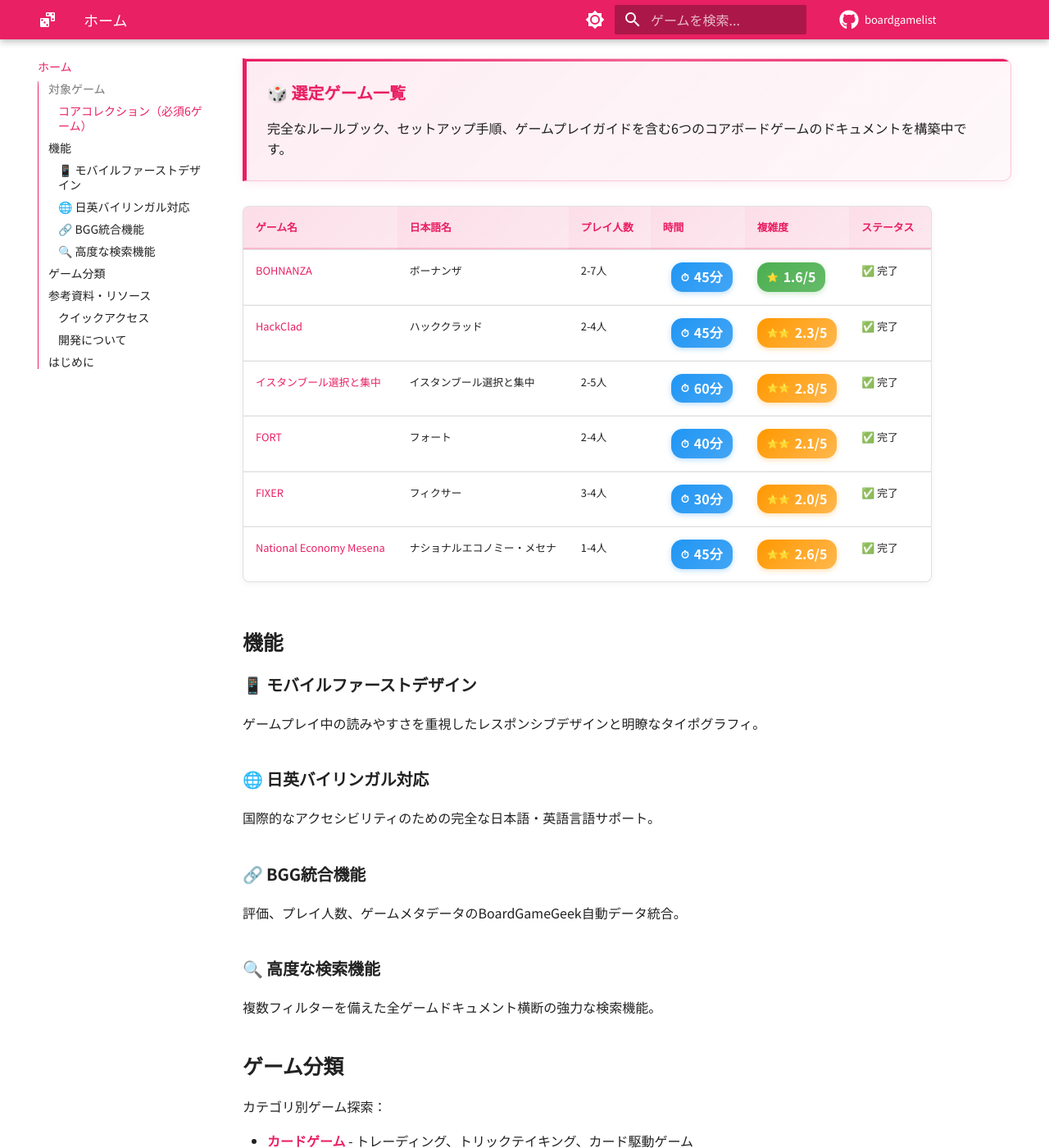
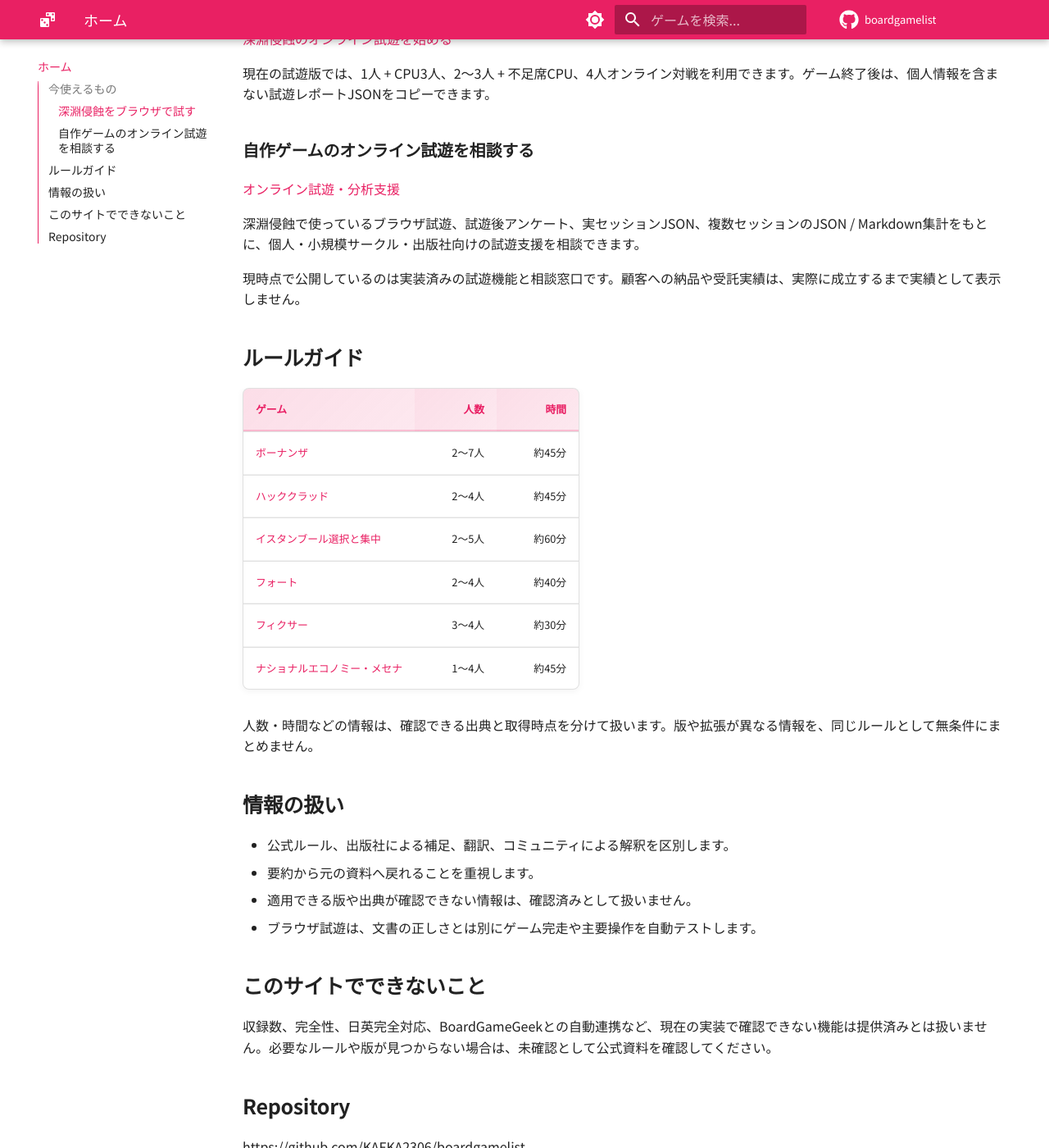
Before and after one commit to KAFKA2306/boardgamelist, an MkDocs documentation site: the page built from docs/index.md, in a window 1280 px wide and 1400 px high, scrolled down 383 px. Shown: the whole window at 82% size. Built offline with MkDocs 1.6.1 and Material for MkDocs 9.7.7, drawn with Linux system fonts in a browser that asks for light colours; comment, search, counter and statistics services are not loaded; the version menu is left out; some of the changed text lies outside the part shown.

Commit message:
公開トップを実装済みの試遊・ルール導線へ合わせる (#29)
未実装機能の古い自己宣言を削除し、深淵侵蝕の試遊、試遊支援、公開済みルールガイドへトップページから直接到達できるようにする。

```diff
--- a/docs/index.md
+++ b/docs/index.md
@@ -1,87 +1,47 @@
-# BoardGameList - ボードゲーム完全ガイド
+# BoardGameList
 
-ボードゲームのルールブック・攻略法の完全ドキュメントシステムへようこそ。このプロジェクトは、美しいアーキテクチャとマルチユーザーサポートを重視した、詳細でアクセシブルなボードゲームドキュメントを提供します。
+版・拡張・言語の違いを消さず、出典を確認しながらボードゲームのルールを調べるための非公式ガイドです。
 
-## 対象ゲーム
+## 今使えるもの
 
-### コアコレクション（必須6ゲーム）
+### 深淵侵蝕をブラウザで試す
 
-<div class="game-info-container">
-<div class="game-title-header">🎲 選定ゲーム一覧</div>
-完全なルールブック、セットアップ手順、ゲームプレイガイドを含む6つのコアボードゲームのドキュメントを構築中です。
-</div>
+[深淵侵蝕のオンライン試遊を始める](play/deep-abyss/)
 
-| ゲーム名 | 日本語名 | プレイ人数 | 時間 | 複雑度 | ステータス |
-|----------|----------|------------|------|--------|-----------|
-| [BOHNANZA](games/bohnanza.md) | ボーナンザ | 2-7人 | <span class="playtime-estimate">45分</span> | <span class="difficulty-beginner">1.6/5</span> | ✅ 完了 |
-| [HackClad](games/hackclad.md) | ハッククラッド | 2-4人 | <span class="playtime-estimate">45分</span> | <span class="difficulty-intermediate">2.3/5</span> | ✅ 完了 |
-| [イスタンブール選択と集中](games/istanbul-choose-write.md) | イスタンブール選択と集中 | 2-5人 | <span class="playtime-estimate">60分</span> | <span class="difficulty-intermediate">2.8/5</span> | ✅ 完了 |
-| [FORT](games/fort.md) | フォート | 2-4人 | <span class="playtime-estimate">40分</span> | <span class="difficulty-intermediate">2.1/5</span> | ✅ 完了 |
-| [FIXER](games/fixer.md) | フィクサー | 3-4人 | <span class="playtime-estimate">30分</span> | <span class="difficulty-intermediate">2.0/5</span> | ✅ 完了 |
-| [National Economy Mesena](games/national-economy-mesena.md) | ナショナルエコノミー・メセナ | 1-4人 | <span class="playtime-estimate">45分</span> | <span class="difficulty-intermediate">2.6/5</span> | ✅ 完了 |
+現在の試遊版では、1人 + CPU3人、2〜3人 + 不足席CPU、4人オンライン対戦を利用できます。ゲーム終了後は、個人情報を含まない試遊レポートJSONをコピーできます。
 
-## 機能
+### 自作ゲームのオンライン試遊を相談する
 
-### 📱 モバイルファーストデザイン
-ゲームプレイ中の読みやすさを重視したレスポンシブデザインと明瞭なタイポグラフィ。
+[オンライン試遊・分析支援](services/playtest-package.md)
 
-### 🌐 日英バイリンガル対応
-国際的なアクセシビリティのための完全な日本語・英語言語サポート。
+深淵侵蝕で使っているブラウザ試遊、試遊後アンケート、実セッションJSON、複数セッションのJSON / Markdown集計をもとに、個人・小規模サークル・出版社向けの試遊支援を相談できます。
 
-### 🔗 BGG統合機能
-評価、プレイ人数、ゲームメタデータのBoardGameGeek自動データ統合。
+現時点で公開しているのは実装済みの試遊機能と相談窓口です。顧客への納品や受託実績は、実際に成立するまで実績として表示しません。
 
-### 🔍 高度な検索機能
-複数フィルターを備えた全ゲームドキュメント横断の強力な検索機能。
+## ルールガイド
 
-## ゲーム分類
+| ゲーム | 人数 | 時間 |
+| --- | ---: | ---: |
+| [ボーナンザ](games/bohnanza.md) | 2〜7人 | 約45分 |
+| [ハッククラッド](games/hackclad.md) | 2〜4人 | 約45分 |
+| [イスタンブール選択と集中](games/istanbul-choose-write.md) | 2〜5人 | 約60分 |
+| [フォート](games/fort.md) | 2〜4人 | 約40分 |
+| [フィクサー](games/fixer.md) | 3〜4人 | 約30分 |
+| [ナショナルエコノミー・メセナ](games/national-economy-mesena.md) | 1〜4人 | 約45分 |
 
-カテゴリ別ゲーム探索：
+人数・時間などの情報は、確認できる出典と取得時点を分けて扱います。版や拡張が異なる情報を、同じルールとして無条件にまとめません。
 
-- **[カードゲーム](categories/card-games.md)** - トレーディング、トリックテイキング、カード駆動ゲーム
-- **[デッキビルディング](categories/deck-building.md)** - デッキ構築メカニクスを特徴とするゲーム
-- **[戦略ゲーム](categories/strategy.md)** - 深い戦略・戦術的ゲームプレイ
-- **[ファミリーゲーム](categories/family.md)** - 全年齢アクセシブルゲーム
+## 情報の扱い
 
-<div class="progress-checklist">
-<h4>🎯 学習進捗チェックリスト</h4>
+- 公式ルール、出版社による補足、翻訳、コミュニティによる解釈を区別します。
+- 要約から元の資料へ戻れることを重視します。
+- 適用できる版や出典が確認できない情報は、確認済みとして扱いません。
+- ブラウザ試遊は、文書の正しさとは別にゲーム完走や主要操作を自動テストします。
 
-- [ ] 基本的なゲーム用語を理解した
-- [ ] カードゲームのメカニクスを把握した
-- [ ] デッキビルディングの概念を学んだ
-- [ ] 戦略ゲームの考え方を身につけた
-- [ ] BGG評価システムを理解した
-- [ ] モバイルでのアクセス方法を確認した
-</div>
+## このサイトでできないこと
 
-## 参考資料・リソース
+収録数、完全性、日英完全対応、BoardGameGeekとの自動連携など、現在の実装で確認できない機能は提供済みとは扱いません。必要なルールや版が見つからない場合は、未確認として公式資料を確認してください。
 
-### クイックアクセス
+## Repository
 
-- **[ゲーム用語集](resources/glossary.md)** - 一般的な用語とメカニクスの説明
-- **[BGG統合機能](resources/bgg-integration.md)** - BoardGameGeekデータと評価
-- **[クイックリファレンス](resources/quick-reference.md)** - 一目でわかるゲーム要約
-
-### 開発について
-
-このプロジェクトは美しいアーキテクチャ原則に従っています：
-
-- ジャンクファイル絶対禁止
-- エージェントベース開発システム
-- 6ゲームから100+ゲームへの成長をサポートするスケーラブル構造
-- マルチユーザーサポート（人間、AI、LLM、Serena-MCP、開発者、プレイヤー）
-
-## はじめに
-
-!!! tip "推奨学習パス"
-    1. **ゲーム閲覧**: [コアコレクション](#コアコレクション必須6ゲーム)から開始
-    2. **検索**: 検索バーで特定のルールやメカニクスを検索
-    3. **カテゴリ**: [カテゴリ](categories/card-games.md)やプレイスタイル別に探索
-    4. **モバイル**: 任意のデバイスでゲームプレイ中にドキュメントアクセス
-
----
-
-**プロジェクトステータス**: エージェントシステム確立済みの基盤フェーズ
-**ビルドパフォーマンス**: 目標 <2秒ロード時間
-**品質スコア**: 目標 90%+コンテンツ基準達成
-**アーキテクチャ**: 美しく、スケーラブル、ジャンクファイルゼロ
+https://github.com/KAFKA2306/boardgamelist
```
